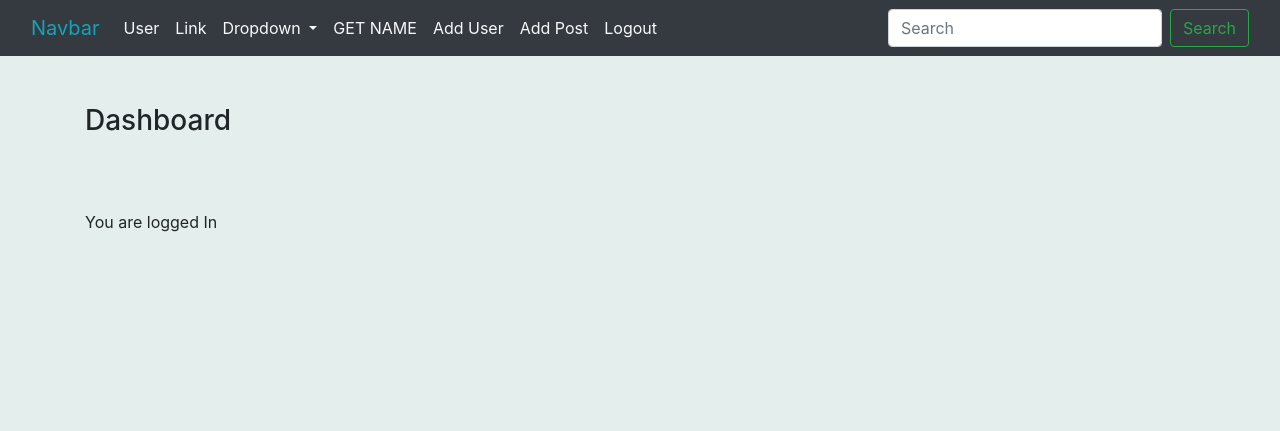
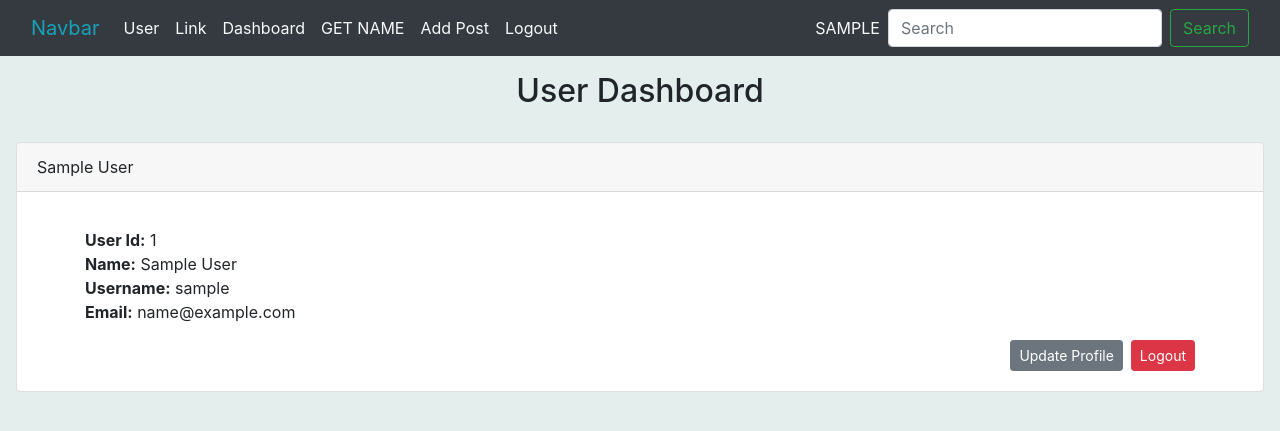
Before and after one commit to SaberHardy/FlaskBlogger, a Flask app: page /dashboard in a window 1280 px wide. Shown: the top 431 px of the page. Run offline with Flask 3, Linux system fonts and the light colour scheme; the visitor is signed in with stand-in values (Sample User, id 1); some libraries are stand-ins or nearby versions.

Commit message:
add dashboard user (profile)

```diff
--- a/app.py
+++ b/app.py
@@ -305,6 +305,7 @@ def post_detail(id):
 
 
 @app.route('/edit/<int:id>/', methods=['POST', 'GET'])
+@login_required
 def edit_post(id):
     flag = 'Edit'
     post_edit = Posts.query.get_or_404(id)
--- a/forms.py
+++ b/forms.py
@@ -40,4 +40,4 @@ class LoginForm(FlaskForm):
     username = StringField('User name', validators=[DataRequired()])
     # email = StringField('Email', validators=[DataRequired()])
     password = PasswordField("Password", validators=[DataRequired()])
-    submit = SubmitField("Submit")
+    submit = SubmitField("Login user")
--- a/templates/members/dashboard.html
+++ b/templates/members/dashboard.html
@@ -1,19 +1,52 @@
 {% extends 'users/base.html' %}
 
 {% block content %}
-    <div class="container my-5">
+
     {% for message in get_flashed_messages() %}
-            <div class="alert alert-success alert-dismissible fade show" role="alert">
+        <div class="alert alert-warning alert-dismissible fade show" role="alert">
             {{ message }}
-                <button type="button" class="close" data-dismiss="alert" aria-label="Close">
-                    <span aria-hidden="true">&times;</span>
-                </button>
+            <button type="button" class="btn-close" data-bs-dismiss="alert" aria-label="Close"></button>
         </div>
     {% endfor %}
-        <h3 class="mb-5 ">Dashboard</h3>
+
+    <h2 class="text-center mt-3">User Dashboard</h2>
     <br/>
-    <p>You are logged In</p>
 
+    <div class="card mx-3">
+        <div class="card-header">
+            {{ current_user.name|title }}
+        </div>
+        <div class="card-body">
+            <p class="card-text">
+            <div class="container">
+                <div class="row">
+                    <div class="col-12">
+                        <strong>User Id:</strong>
+                        {{ current_user.id }}<br/>
 
+                        <strong>Name:</strong>
+                        {{ current_user.name|title }}<br/>
+
+                        <strong>Username:</strong>
+                        {{ current_user.username }}<br/>
+
+                        <strong>Email:</strong>
+                        {{ current_user.email }}<br/>
+
+                        </p>
+                        <a href="{{ url_for('logout') }}"
+                           class="btn btn-danger float-right ml-2 btn-sm">
+                            Logout
+                        </a>
+
+                        <a href="{{ url_for('update', id=current_user.id) }}"
+                           class="btn btn-secondary float-right btn-sm">Update
+                            Profile
+                        </a>
                     </div>
+                </div>
+            </div>
+        </div>
+    </div>
+    <br/>
 {% endblock %}
--- a/templates/members/login.html
+++ b/templates/members/login.html
@@ -25,6 +25,7 @@
                 <br>
 
                 {{ form.submit(class="btn btn-success mb-5") }}
+                <a class="btn btn-info mb-5" href="{{ url_for('add_user') }}">Register user</a>
             </form>
         </div>
     </div>
--- a/templates/users/base.html
+++ b/templates/users/base.html
@@ -30,19 +30,10 @@
                 <li class="nav-item">
                     <a class="nav-link text-light" href="#">Link</a>
                 </li>
-                <li class="nav-item dropdown">
-                    <a class="nav-link dropdown-toggle text-light" href="#" role="button" data-bs-toggle="dropdown"
-                       aria-expanded="false">
-                        Dropdown
-                    </a>
-                    <ul class="dropdown-menu">
-                        <li><a class="dropdown-item" href="#">Action</a></li>
-                        <li><a class="dropdown-item" href="#">Another action</a></li>
-                        <li>
-                            <hr class="dropdown-divider">
-                        </li>
-                        <li><a class="dropdown-item" href="#">Something else here</a></li>
-                    </ul>
+                <li class="nav-item">
+                    <a class="nav-link text-light"
+                       aria-current="page"
+                       href="{{ url_for('dashboard') }}">Dashboard</a>
                 </li>
                 <li class="nav-item">
                     <a class="nav-link text-light"
@@ -50,11 +41,6 @@
                        href="{{ url_for('name') }}">GET NAME</a>
                 </li>
 
-                <li class="nav-item">
-                    <a class="nav-link text-light"
-                       aria-current="page"
-                       href="{{ url_for('add_user') }}">Add User</a>
-                </li>
                 <li class="nav-item">
                     <a class="nav-link text-light"
                        aria-current="page"
@@ -74,9 +60,19 @@
                            aria-current="page"
                            href="{{ url_for('login') }}">Login</a>
                     </li>
+                    <li class="nav-item">
+                        <a class="nav-link text-light"
+                           aria-current="page"
+                           href="{{ url_for('add_user') }}">Register</a>
+                    </li>
                 {% endif %}
 
             </ul>
+                <li class="nav-item navbar-nav">
+                    <a href="{{ url_for('dashboard') }}" class="nav-link text-light"
+                       aria-current="page"
+                    >{{ current_user.username|upper }}</a>
+                </li>
             <form class="d-flex" role="search">
                 <input class="form-control me-2" type="search" placeholder="Search" aria-label="Search">
                 <button class="btn btn-outline-success" type="submit">Search</button>
```
Lines whose indentation alone changed are shown as unchanged.
